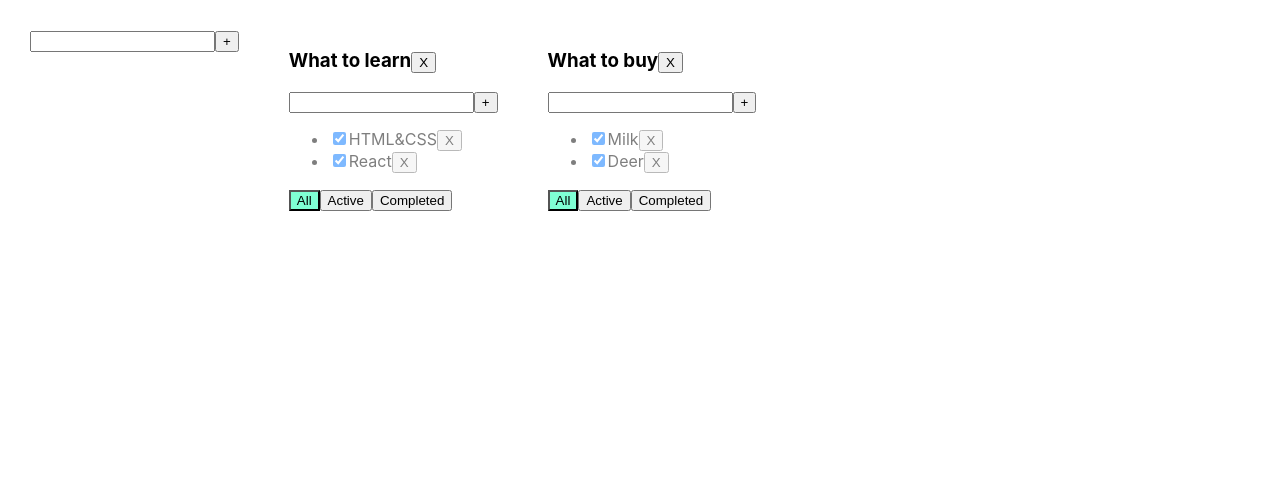
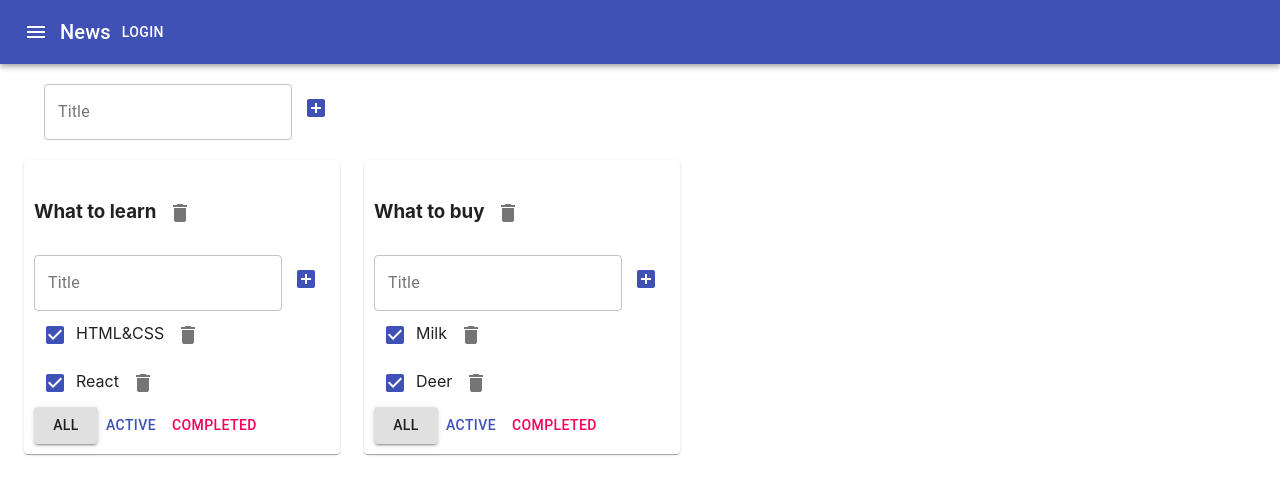
Before and after one commit to PezoDen/New, a React (Create React App) app: page / in a window 1280 px wide. Shown: the top 494 px of the page. Built offline with nearby package versions, Linux system fonts and the light colour scheme.

Commit message:
material ui

```diff
--- a/package.json
+++ b/package.json
@@ -3,6 +3,8 @@
   "version": "0.1.0",
   "private": true,
   "dependencies": {
+    "@material-ui/core": "^4.11.4",
+    "@material-ui/icons": "^4.11.2",
     "@testing-library/jest-dom": "^4.2.4",
     "@testing-library/react": "^9.3.2",
     "@testing-library/user-event": "^7.1.2",
--- a/src/AddItemForm.tsx
+++ b/src/AddItemForm.tsx
@@ -1,4 +1,6 @@
 import React, {ChangeEvent, KeyboardEvent, useState} from "react";
+import {IconButton, TextField} from "@material-ui/core";
+import {AddBox} from "@material-ui/icons";
 
 type AddItemFormPropsType = {
     addItem: (title: string) => void
@@ -13,10 +15,10 @@
     const onKeyPressHandler = (e: KeyboardEvent<HTMLInputElement>) => {
         setError(null)
         if (e.charCode === 13) {
-            addTAsk()
+            addItem()
         }
     }
-    const addTAsk = () => {
+    const addItem = () => {
         if (title.trim() !== '') {
             props.addItem(title)
             setTitle("")
@@ -25,12 +27,21 @@
         }
     }
 
+
     return <div>
-        <input value={title}
-               onChange={onChangeHandler}
-               onKeyPress={onKeyPressHandler}/>
-        <button onClick={addTAsk}>+</button>
-        {error && <div className={"error-message"}>{error}</div>}
+        <TextField
+            variant={'outlined'}
+            value={title}
+            onChange={onChangeHandler}
+            onKeyPress={onKeyPressHandler}
+            error={!!error}
+            label={"Title"}
+            helperText={error}
+        />
+        <IconButton color={"primary"} onClick={addItem}>
+            <AddBox/>
+        </IconButton>
+        {/*{error && <div className={"error-message"}>{error}</div>}*/}
     </div>
 
 
--- a/src/App.css
+++ b/src/App.css
@@ -1,23 +1,23 @@
-.App {
-  padding: 30px;
-  display: flex;
-}
+/*.App {*/
+/*  padding: 30px;*/
+/*  display: flex;*/
+/*}*/
 
-.App > div {
-  margin-right: 50px;
-}
+/*.App > div {*/
+/*  margin-right: 50px;*/
+/*}*/
 
 
-.error {
-  border: red 1px solid;
-}
+/*.error {*/
+/*  border: red 1px solid;*/
+/*}*/
 
-.error-message {
-  color: red;
-}
-.active-filter {
-  background-color: aquamarine;
-}
-.is-done {
-  opacity: 0.5;
-}
+/*.error-message {*/
+/*  color: red;*/
+/*}*/
+/*.active-filter {*/
+/*  background-color: aquamarine;*/
+/*}*/
+/*.is-done {*/
+/*  opacity: 0.5;*/
+/*}*/
--- a/src/App.tsx
+++ b/src/App.tsx
@@ -3,6 +3,8 @@
 import {TaskType, Todolist} from "./Todolist";
 import {v1} from "uuid";
 import {AddItemForm} from "./AddItemForm";
+import {AppBar, Button, Container, Grid, IconButton, Paper, Toolbar, Typography} from "@material-ui/core";
+import {Menu} from "@material-ui/icons";
 
 export type FilterValuesType = 'all' | 'active' | 'completed'
 
@@ -49,6 +51,7 @@
             setTasks({...tasks})
         }
     }
+
     function changeTaskTitle(id: string, newTitle: string, todolistId: string) {
         let todolistTasks = tasks[todolistId]
 
@@ -64,9 +67,10 @@
         delete tasks[todolistId]
         setTasks({...tasks})
     }
+
     function changeTodolistTitle(todolistId: string, newTitle: string) {
-       const todolist =todolists.find(tl => tl.id === todolistId)
-        if(todolist){
+        const todolist = todolists.find(tl => tl.id === todolistId)
+        if (todolist) {
             todolist.title = newTitle
         }
         setTodolists([...todolists])
@@ -89,14 +93,30 @@
     })
 
     function addTodolist(title: string) {
-        let todoList:TodolistType = {id: todolistId1, title: title, filter: "all"}
+        let newTodolistId = v1()
+        let todoList: TodolistType = {id: newTodolistId, title: title, filter: "all"}
         setTodolists([todoList, ...todolists])
         setTasks({...tasks, [todoList.id]: []})
     }
 
     return (
         <div className="App">
+            <AppBar position="static">
+                <Toolbar>
+                    <IconButton edge="start" color="inherit" aria-label="menu">
+                        <Menu/>
+                    </IconButton>
+                    <Typography variant="h6">
+                        News
+                    </Typography>
+                    <Button color="inherit">Login</Button>
+                </Toolbar>
+            </AppBar>
+            <Container fixed>
+                <Grid container style={{padding:"20px"}}>
                     <AddItemForm addItem={addTodolist}/>
+                </Grid>
+                <Grid container spacing={3}>
                     {
                         todolists.map((tl) => {
                             let allTodolistTasks = tasks[tl.id]
@@ -107,7 +127,8 @@
                             if (tl.filter === 'completed') {
                                 tasksForTodolist = allTodolistTasks.filter(t => t.isDone === true)
                             }
-                    return <Todolist
+                            return <Grid item>
+                                <Paper style={{padding: "10px"}}><Todolist
                                     key={tl.id}
                                     id={tl.id}
                                     title={tl.title}
@@ -120,9 +141,12 @@
                                     filter={tl.filter}
                                     removeTodolist={removeTodolist}
                                     changeTodolistTitle={changeTodolistTitle}
-                    />
+                                /></Paper>
+                            </Grid>
                         })
                     }
+                </Grid>
+            </Container>
 
         </div>
     );
--- a/src/EditableSpan.tsx
+++ b/src/EditableSpan.tsx
@@ -1,4 +1,5 @@
 import React, {ChangeEvent, useState} from "react";
+import {TextField} from "@material-ui/core";
 
 type EditableSpanPropsType = {
     title: string
@@ -19,7 +20,7 @@
     const changeTitle = (e:ChangeEvent<HTMLInputElement>) => setTitle(e.currentTarget.value)
 
     return editMode
-        ? <input value={title}  onChange={changeTitle} autoFocus onBlur={activateViewMode}/>
+        ? <TextField variant={'outlined'} value={title}  onChange={changeTitle} autoFocus onBlur={activateViewMode}/>
         : <span onDoubleClick={activateEditMode}>{props.title}</span>
 
 }
--- a/src/Todolist.tsx
+++ b/src/Todolist.tsx
@@ -2,6 +2,8 @@
 import {FilterValuesType} from "./App";
 import {AddItemForm} from "./AddItemForm";
 import {EditableSpan} from "./EditableSpan";
+import {Button, Checkbox, IconButton} from "@material-ui/core";
+import {Delete} from "@material-ui/icons";
 
 export type TodolistPropsType = {
     id: string
@@ -14,7 +16,7 @@
     changeTaskTitle: (id: string, newTitle: string, todolistId: string) => void
     filter: FilterValuesType
     removeTodolist: (todolistId: string) => void
-    changeTodolistTitle: (todolistId: string,newTitle:string) => void
+    changeTodolistTitle: (todolistId: string, newTitle: string) => void
 }
 export type TaskType = {
     id: string,
@@ -35,21 +37,23 @@
     const removeTodolist = () => {
         props.removeTodolist(props.id)
     }
-    const changeTodolistTitle = (newTitle:string) => {
-        props.changeTodolistTitle(props.id,newTitle)
+    const changeTodolistTitle = (newTitle: string) => {
+        props.changeTodolistTitle(props.id, newTitle)
     }
 
     const addTask = (title: string) => {
-        props.addTask(title,props.id)
+        props.addTask(title, props.id)
     }
 
     return <div>
         <h3>
-            <EditableSpan title= {props.title} onChange={changeTodolistTitle}/>
-            <button onClick={removeTodolist}>X</button>
+            <EditableSpan title={props.title} onChange={changeTodolistTitle}/>
+            <IconButton onClick={removeTodolist}>
+                <Delete/>
+            </IconButton>
         </h3>
-        <AddItemForm addItem={addTask} />
-        <ul>
+        <AddItemForm addItem={addTask}/>
+        <div>
             {
                 props.tasks.map(t => {
                     const onClickHandler = () => {
@@ -59,24 +63,33 @@
                         let newIsDoneValue = e.currentTarget.checked
                         props.changeStatus(t.id, newIsDoneValue, props.id)
                     }
-                    const onChangeTitleHandler = (newValue:string) => {
+                    const onChangeTitleHandler = (newValue: string) => {
                         props.changeTaskTitle(t.id, newValue, props.id)
                     }
-                    return <li key={t.id} className={t.isDone ? "is-done" : ""}>
-                        <input type="checkbox" onChange={onChangeStatusHandler} checked={t.isDone}/>
+                    return <div key={t.id} className={t.isDone ? "is-done" : ""}>
+                        <Checkbox color={'primary'} onChange={onChangeStatusHandler} checked={t.isDone}/>
                         <EditableSpan title={t.title} onChange={onChangeTitleHandler}/>
-                        <button onClick={onClickHandler}>X</button>
-                    </li>
+                        <IconButton onClick={onClickHandler}> <Delete/></IconButton>
+                    </div>
                 })
             }
-        </ul>
+        </div>
         <div>
-            <button className={props.filter === "all" ? "active-filter" : ''} onClick={onAllClickHandler}>All</button>
-            <button className={props.filter === "active" ? "active-filter" : ''} onClick={onActiveClickHandler}>Active
-            </button>
-            <button className={props.filter === "completed" ? "active-filter" : ''}
-                    onClick={onCompletedClickHandler}>Completed
-            </button>
+            <Button
+                variant={props.filter === "all" ? 'contained' : 'text'}
+                onClick={onAllClickHandler}
+                color={'default'}
+            >All</Button>
+            <Button
+                variant={props.filter === "active" ? 'contained' : 'text'}
+                color={'primary'}
+                onClick={onActiveClickHandler}>Active
+            </Button>
+            <Button
+                variant={props.filter === "completed" ? 'contained' : 'text'}
+                color={'secondary'}
+                onClick={onCompletedClickHandler}>Completed
+            </Button>
         </div>
     </div>
 }
```
Also changed, not shown: 1 other file (tests, documents, lock files or other folders). Lines whose indentation alone changed are shown as unchanged.
